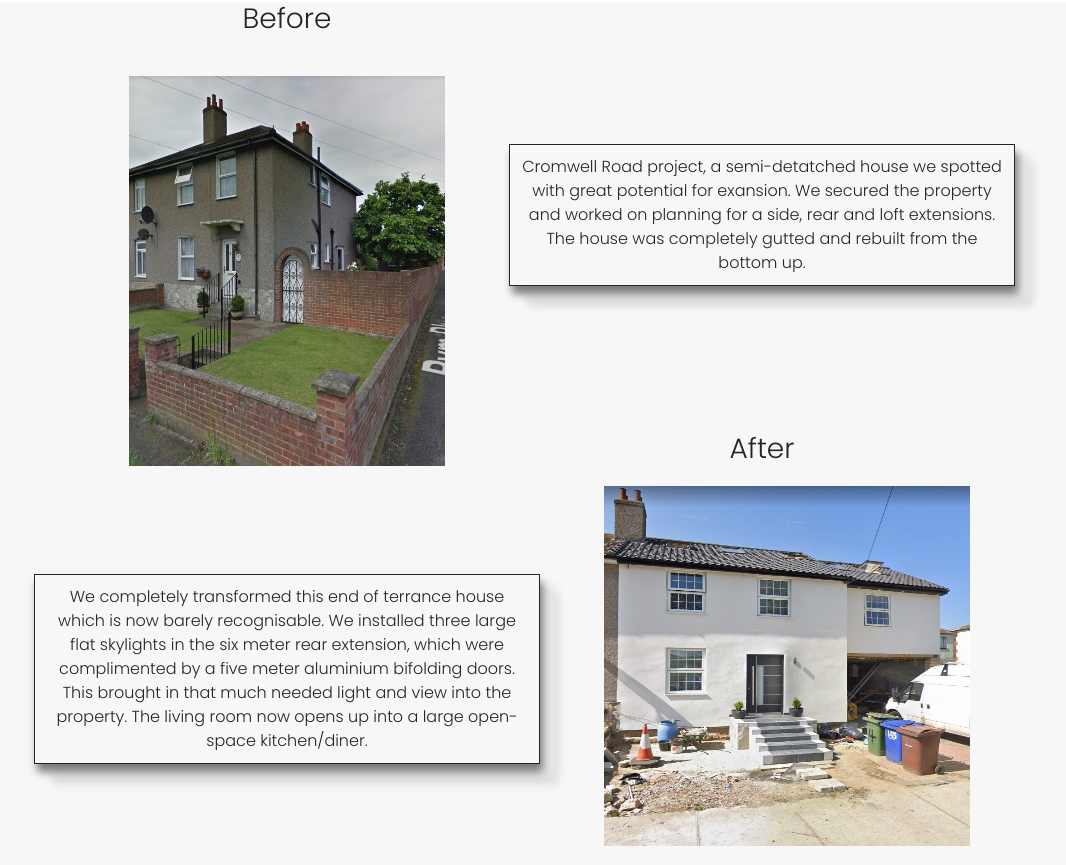
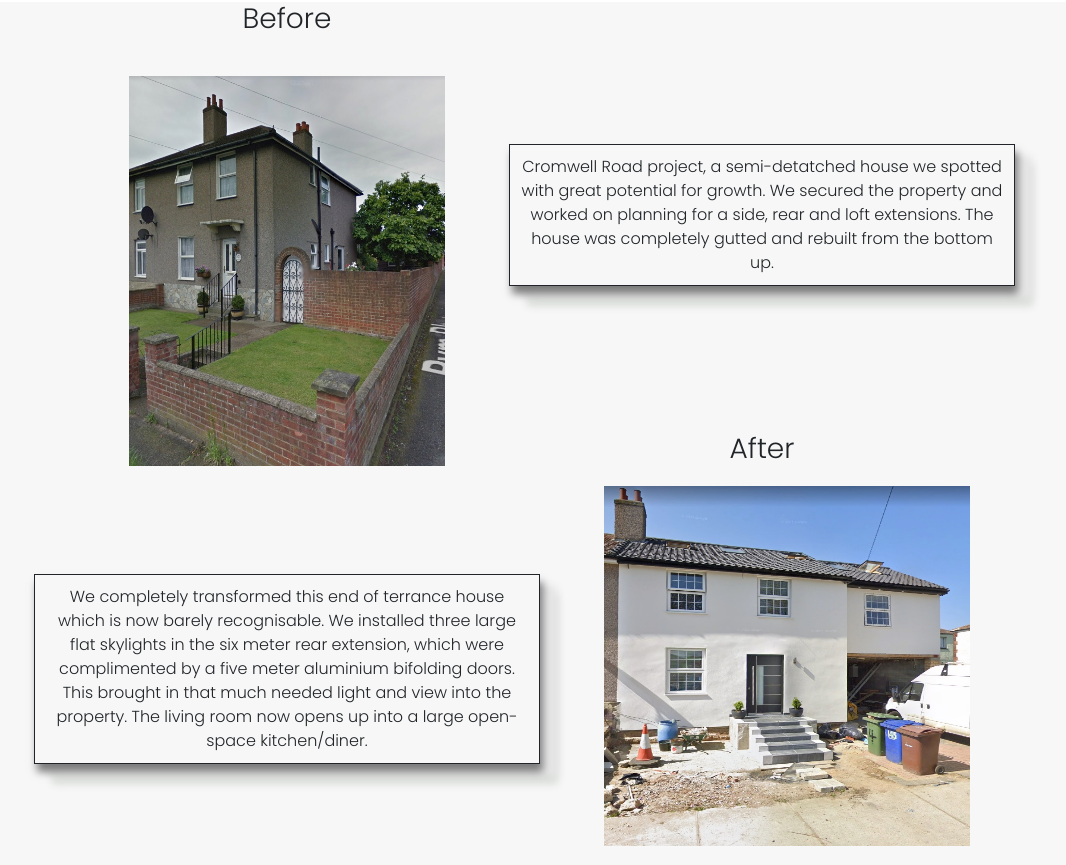
Before and after one commit to BesnikShala/Founder-Property-Ltd, a Django app: page /services/ in a window 1280 px wide. Shown: the part 680-1545 px from the top of the page, without its empty margins (68-1134 px from the left). Run offline with Django 4.2, Linux system fonts and the light colour scheme; parts of the project's set-up code (start-up, migrations or seed data) failed here and were passed over.

Commit message:
deployment

```diff
--- a/services/templates/services/services.html
+++ b/services/templates/services/services.html
@@ -38,7 +38,7 @@
             </div>
             <div class="col-md-6 col-sm-12">
                 <p class="text-center">Cromwell Road project, a semi-detatched house we spotted with great potential for
-                    exansion. We
+                    growth. We
                     secured
                     the property and worked on planning for a side, rear and loft extensions. The house was completely
                     gutted and rebuilt from the bottom up. </p>
```
